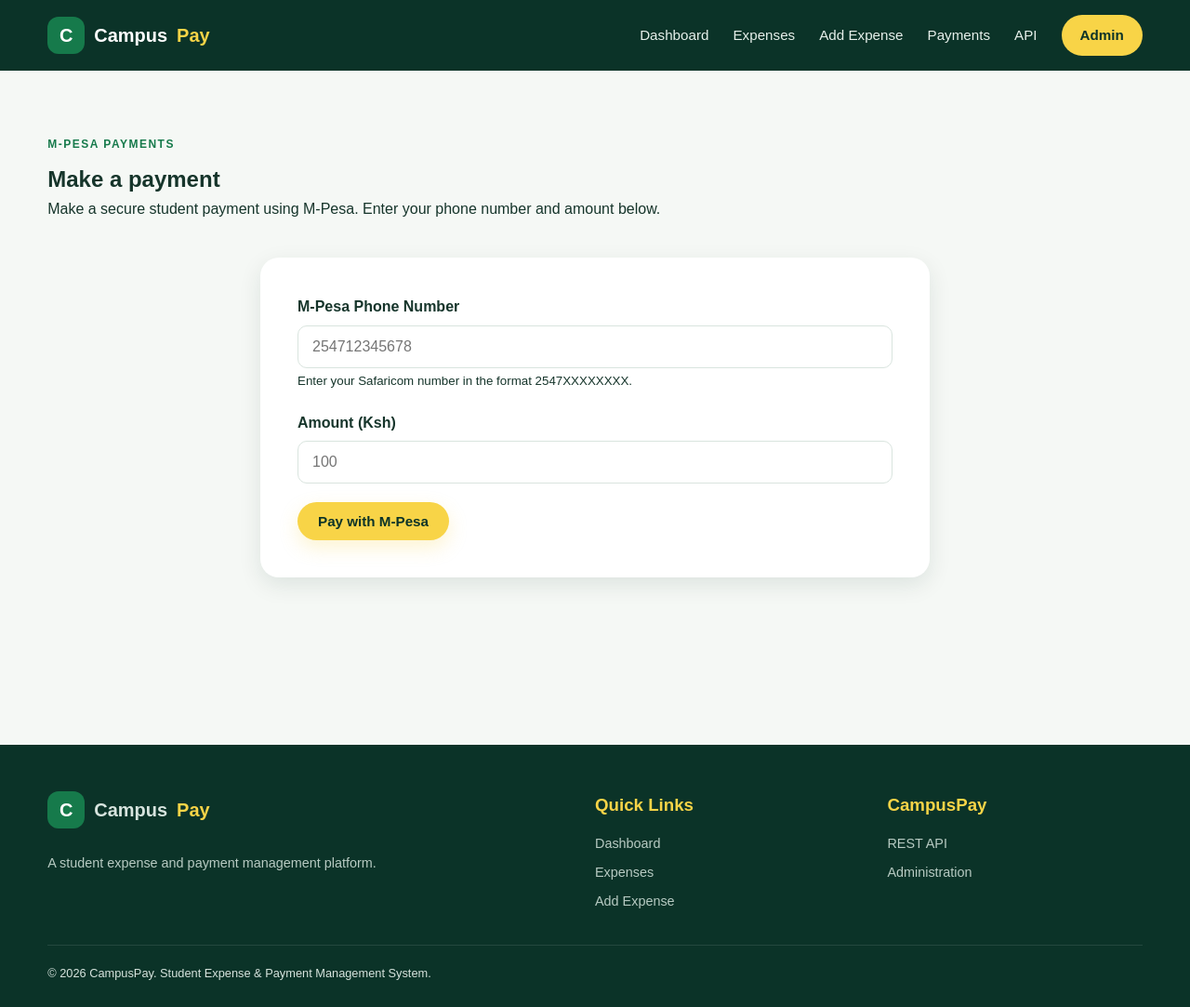
After one commit to kelvinchomba585-alt/CampusPay, a Django app: page /payments/ in a window 1280 px wide. The commit adds this page. Shown: the whole page at 93% size. Run offline with Django 5.2, Linux system fonts and the light colour scheme.

```diff
--- a/expenses/urls.py
+++ b/expenses/urls.py
@@ -1,11 +1,26 @@
 from django.urls import path
 from . import views
 
-
 urlpatterns = [
     path("", views.home, name="home"),
-    path("expenses/", views.expense_list, name="expense_list"),
-    path("expenses/add/", views.add_expense, name="add_expense"),
+
+    path(
+        "expenses/",
+        views.expense_list,
+        name="expense_list",
+    ),
+
+    path(
+        "expenses/add/",
+        views.add_expense,
+        name="add_expense",
+    ),
+
+    path(
+        "payments/",
+        views.payments_page,
+        name="payments",
+    ),
 
     path(
         "api/expenses/",
@@ -22,7 +37,7 @@ urlpatterns = [
     path(
         "api/payments/",
         views.PaymentAPIView.as_view(),
-        name="api_payments",
+        name="api_payment",
     ),
 
     path(
--- a/expenses/views.py
+++ b/expenses/views.py
@@ -13,9 +13,9 @@ from .forms import ExpenseForm
 from .serializers import ExpenseSerializer
 from .mpesa import initiate_stk_push
 
+
 def home(request):
     expenses = Expense.objects.all().order_by("-date", "-created_at")
-
     total = sum(expense.amount for expense in expenses)
 
     context = {
@@ -53,92 +53,19 @@ def add_expense(request):
     )
 
 
+def payments_page(request):
+    return render(request, "expenses/payments.html")
+
+
 class ExpenseListCreateAPIView(generics.ListCreateAPIView):
     queryset = Expense.objects.all().order_by("-date", "-created_at")
     serializer_class = ExpenseSerializer
+
 
 class ExpenseDetailAPIView(generics.RetrieveUpdateDestroyAPIView):
     queryset = Expense.objects.all()
     serializer_class = ExpenseSerializer
 
-class PaymentAPIView(APIView):
-
-    def post(self, request):
-        phone_number = request.data.get("phone_number")
-        amount = request.data.get("amount")
-
-        if not phone_number:
-            return Response(
-                {"error": "Phone number is required."},
-                status=status.HTTP_400_BAD_REQUEST,
-            )
-
-        if not amount:
-            return Response(
-                {"error": "Amount is required."},
-                status=status.HTTP_400_BAD_REQUEST,
-            )
-
-        try:
-            amount = float(amount)
-
-            if amount <= 0:
-                raise ValueError
-
-        except (ValueError, TypeError):
-            return Response(
-                {"error": "Amount must be greater than 0."},
-                status=status.HTTP_400_BAD_REQUEST,
-            )
-
-        payment = Payment.objects.create(
-            phone_number=phone_number,
-            amount=amount,
-        )
-
-        try:
-            response = initiate_stk_push(
-                phone_number,
-                amount,
-            )
-
-            payment.checkout_request_id = response.get(
-                "CheckoutRequestID"
-            )
-
-            payment.merchant_request_id = response.get(
-                "MerchantRequestID"
-            )
-
-            payment.result_description = response.get(
-                "CustomerMessage"
-            )
-
-            payment.save()
-
-            return Response(
-                {
-                    "message": "STK Push initiated successfully.",
-                    "payment_id": payment.id,
-                    "response": response,
-                },
-                status=status.HTTP_200_OK,
-            )
-
-        except Exception as error:
-
-            payment.status = "Failed"
-            payment.result_description = str(error)
-            payment.save()
-
-            return Response(
-                {
-                    "error": "Unable to initiate M-Pesa payment.",
-                    "details": str(error),
-                    "payment_id": payment.id,
-                },
-                status=status.HTTP_500_INTERNAL_SERVER_ERROR,
-            )
 
 class PaymentAPIView(APIView):
 
@@ -186,6 +113,7 @@ class PaymentAPIView(APIView):
                 account_reference=f"CampusPay-{payment.id}",
                 description="CampusPay Student Payment",
             )
+            # print("DARAJA RESPONSE:", mpesa_response)
 
             payment.checkout_request_id = mpesa_response.get(
                 "CheckoutRequestID"
@@ -224,6 +152,7 @@ class PaymentAPIView(APIView):
                 status=status.HTTP_500_INTERNAL_SERVER_ERROR,
             )
 
+
 @csrf_exempt
 def mpesa_callback(request):
     if request.method != "POST":
@@ -237,8 +166,12 @@ def mpesa_callback(request):
     try:
         data = json.loads(request.body)
 
-        callback = data.get("Body", {}).get(
-            "stkCallback", {}
+        callback = data.get(
+            "Body",
+            {}
+        ).get(
+            "stkCallback",
+            {}
         )
 
         checkout_request_id = callback.get(
@@ -246,44 +179,45 @@ def mpesa_callback(request):
         )
 
         result_code = callback.get("ResultCode")
+
         result_description = callback.get(
             "ResultDesc"
         )
 
+        # payment = Payment.objects.filter(
+        #     checkout_request_id=checkout_request_id
+        # ).first()
         payment = Payment.objects.filter(
             checkout_request_id=checkout_request_id
         ).first()
 
+        print("CALLBACK CHECKOUT REQUEST ID:", checkout_request_id)
+        print("PAYMENT FOUND:", payment)
+
         if payment:
-
-            payment.result_description = (
-                result_description
-            )
+            payment.result_description = result_description
 
             if result_code == 0:
-
                 payment.status = "Completed"
 
                 callback_metadata = callback.get(
-                    "CallbackMetadata", {}
+                    "CallbackMetadata",
+                    {}
                 )
 
                 items = callback_metadata.get(
-                    "Item", []
+                    "Item",
+                    []
                 )
 
                 for item in items:
-
                     if item.get("Name") == "MpesaReceiptNumber":
-
-                        payment.mpesa_receipt_number = (
-                            item.get("Value")
+                        payment.mpesa_receipt_number = item.get(
+                            "Value"
                         )
-
                         break
 
             else:
-
                 payment.status = "Failed"
 
             payment.save()
@@ -296,7 +230,6 @@ def mpesa_callback(request):
         )
 
     except Exception as error:
-
         print(
             f"M-Pesa callback error: {error}"
         )
--- a/templates/base.html
+++ b/templates/base.html
@@ -52,6 +52,10 @@
 
                     <a href="{% url 'add_expense' %}">
                         Add Expense
+                    </a>
+
+                    <a href="{% url 'payments' %}">
+                        Payments
                     </a>
 
                     <a href="{% url 'api_expenses' %}">
--- /dev/null
+++ b/templates/expenses/payments.html
@@ -0,0 +1,128 @@
+{% extends "base.html" %}
+
+{% block title %}CampusPay | Payments{% endblock %}
+
+{% block content %}
+<section class="section">
+    <div class="container">
+
+        <div class="section-heading">
+            <p class="section-label">M-PESA PAYMENTS</p>
+            <h1>Make a payment</h1>
+            <p>
+                Make a secure student payment using M-Pesa.
+                Enter your phone number and amount below.
+            </p>
+        </div>
+
+        <div class="form-card payment-card">
+
+            <div id="payment-message" class="payment-message"></div>
+
+            <form id="payment-form">
+                {% csrf_token %}
+
+                <div class="form-group">
+                    <label for="phone_number">M-Pesa Phone Number</label>
+                    <input
+                        type="text"
+                        id="phone_number"
+                        name="phone_number"
+                        placeholder="254712345678"
+                        required
+                    >
+                    <small>
+                        Enter your Safaricom number in the format 2547XXXXXXXX.
+                    </small>
+                </div>
+
+                <div class="form-group">
+                    <label for="amount">Amount (Ksh)</label>
+                    <input
+                        type="number"
+                        id="amount"
+                        name="amount"
+                        min="1"
+                        step="1"
+                        placeholder="100"
+                        required
+                    >
+                </div>
+
+                <button
+                    type="submit"
+                    id="pay-button"
+                    class="btn btn-primary"
+                >
+                    Pay with M-Pesa
+                </button>
+
+            </form>
+
+        </div>
+
+    </div>
+</section>
+
+<script>
+document.getElementById("payment-form").addEventListener("submit", async function(event) {
+    event.preventDefault();
+
+    const button = document.getElementById("pay-button");
+    const message = document.getElementById("payment-message");
+
+    const phoneNumber = document.getElementById("phone_number").value.trim();
+    const amount = document.getElementById("amount").value;
+
+    button.disabled = true;
+    button.textContent = "Processing...";
+
+    message.className = "payment-message";
+    message.textContent = "";
+
+    try {
+        const csrfToken = document.querySelector(
+    "[name=csrfmiddlewaretoken]"
+).value;
+
+const response = await fetch("{% url 'api_payment' %}", {
+    method: "POST",
+    headers: {
+        "Content-Type": "application/json",
+        "X-CSRFToken": csrfToken
+    },
+    body: JSON.stringify({
+        phone_number: phoneNumber,
+        amount: amount
+    })
+});
+
+        const data = await response.json();
+
+        if (response.ok) {
+            message.className = "payment-message success";
+
+            message.textContent =
+                "Success! " +
+                (data.mpesa_response?.CustomerMessage ||
+                "Request accepted for processing.");
+
+            console.log("M-Pesa response:", data);
+        }else {
+            message.className = "payment-message error";
+            message.textContent =
+                data.error || "Unable to start the payment.";
+        }
+
+    } catch (error) {
+        message.className = "payment-message error";
+        message.textContent =
+            "Unable to connect to the payment service.";
+    }
+
+    button.disabled = false;
+    button.textContent = "Pay with M-Pesa";
+});
+</script>
+
+{% endblock %}
```
